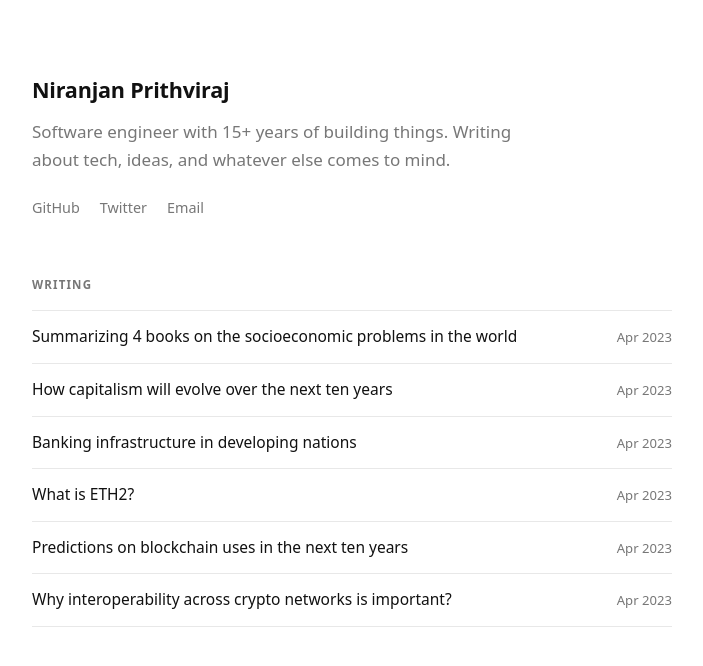
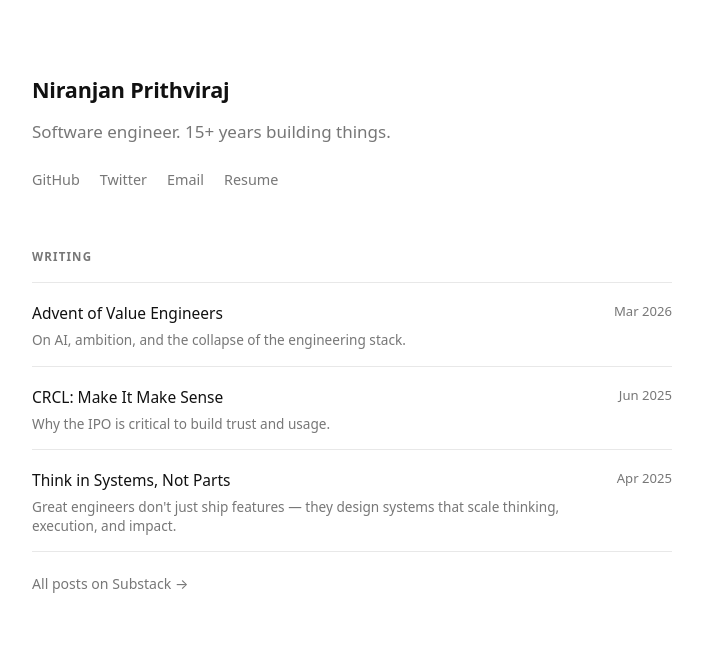
Before and after one commit to nbprithv/nbprithv.github.io, a Jekyll site: the page built from index.html, in a window 1280 px wide. Shown: the top 666 px of the page, without its empty margins (288-991 px from the left). Built offline with Jekyll 4.4.1, drawn with Linux system fonts in a browser that asks for light colours.

Commit message:
Simplify content: Substack summaries on home, add resume page
- Remove all local blog posts
- Home page now lists Substack posts with excerpts, linking out to niranjanprithviraj.substack.com
- Add resume.md page (template to fill in)
- Add Resume link to site header nav
- Drop jekyll-feed/paginate plugins (no local posts)

Co-Authored-By: Claude Sonnet 4.6 <noreply@anthropic.com>

```diff
--- a/_config.yml
+++ b/_config.yml
@@ -12,7 +12,6 @@ markdown:  kramdown
 permalink: /writing/:title/
 
 plugins:
-  - jekyll-feed
   - jekyll-sitemap
 
 exclude:
--- a/_layouts/default.html
+++ b/_layouts/default.html
@@ -7,7 +7,6 @@
   <meta name="description" content="{{ page.description | default: site.description }}">
   <link rel="stylesheet" href="/style.css">
   <link rel="canonical" href="{{ page.url | prepend: site.url }}">
-  {% feed_meta %}
 </head>
 <body>
   {{ content }}
--- a/_posts/2023-04-13-why-interoperability.md
+++ /dev/null
@@ -1,18 +0,0 @@
----
-layout: post
-title: Why interoperability across crypto networks is important?
----
-
-Interoperability across crypto networks is one of the most significant developments in the cryptocurrency world. It is a technology that allows different blockchain networks to communicate and share information with each other. This means that users can transact with different cryptocurrencies on different networks seamlessly, without the need for centralized exchanges. In this blog post, we will explore the importance of interoperability across crypto networks.
-
-Firstly, interoperability makes the cryptocurrency space more accessible to users. With different cryptocurrencies operating on different networks, it can be challenging for users to manage their digital assets. Interoperability enables users to transact with different cryptocurrencies on different networks, making it easier for them to manage their digital assets.
-
-Secondly, interoperability reduces transaction costs. With interoperability, users can exchange one cryptocurrency for another without having to go through a centralized exchange. This means that users can save on transaction fees and enjoy better exchange rates.
-
-Thirdly, interoperability increases the liquidity of cryptocurrencies. Liquidity is essential in the cryptocurrency market because it allows users to buy and sell cryptocurrencies quickly and easily. With interoperability, users can access a wider pool of liquidity across different networks, making it easier for them to trade cryptocurrencies.
-
-Fourthly, interoperability enhances the security of cryptocurrencies. With interoperability, users can access different cryptocurrencies without having to use a centralized exchange. Centralized exchanges are vulnerable to hacks, and users' funds can be lost in such events. Interoperability reduces the reliance on centralized exchanges, making it more secure for users to trade cryptocurrencies.
-
-Lastly, interoperability enables innovation in the cryptocurrency space. With different blockchain networks operating independently, there are limits to what can be achieved. Interoperability allows different networks to work together, facilitating collaboration, and innovation. This leads to the development of new and exciting use cases for cryptocurrencies and blockchain technology.
-
-In conclusion, interoperability across crypto networks is an essential development in the cryptocurrency space. It makes cryptocurrencies more accessible, reduces transaction costs, increases liquidity, enhances security, and enables innovation. The development of interoperability technology will undoubtedly have a significant impact on the cryptocurrency space, and we are excited to see what the future holds.
--- a/_posts/2023-04-14-blockchain-next-decade.md
+++ /dev/null
@@ -1,20 +0,0 @@
----
-layout: post
-title: Predictions on blockchain uses in the next ten years
----
-
-Blockchain technology has been a significant disruptor in the tech industry over the past decade, with its decentralized nature and transparent architecture changing the way we think about data, privacy, and security. The potential applications of blockchain technology are vast and varied, and we can expect to see some exciting developments over the next ten years. In this blog post, we will explore some predictions on blockchain uses in the next ten years.
-
-Digital Identity Management - Blockchain technology can revolutionize the way we manage our digital identities. With its decentralized architecture, users can have complete control over their identity data, which can be securely stored on the blockchain. This will lead to a more secure and transparent digital identity management system.
-
-Supply Chain Management - Blockchain technology can be used to track products and goods across supply chains. This can help increase transparency and efficiency, reduce fraud, and ensure that products meet regulatory requirements. In the next ten years, we can expect to see more businesses adopting blockchain technology for supply chain management.
-
-Decentralized Finance - Decentralized Finance (DeFi) is an emerging sector in the blockchain space that aims to provide financial services without the need for intermediaries. DeFi has the potential to disrupt traditional financial systems, providing faster and more affordable financial services to users worldwide.
-
-Healthcare - Blockchain technology can be used to store and manage healthcare records securely. Patients can have complete control over their health data, which can be securely stored on the blockchain. This will lead to more efficient and secure healthcare systems and better patient outcomes.
-
-Voting - Blockchain technology can be used for secure and transparent voting systems. The decentralized nature of blockchain technology ensures that voting results are tamper-proof and transparent, reducing the risk of fraud and corruption.
-
-Gaming - Blockchain technology can be used to create more immersive and secure gaming experiences. Blockchain-based gaming platforms can provide better control and ownership of in-game assets, leading to a more equitable and fair gaming experience for players.
-
-In conclusion, blockchain technology has the potential to revolutionize several industries over the next ten years. From digital identity management to healthcare and gaming, we can expect to see more widespread adoption of blockchain technology as its benefits become increasingly evident. As with any emerging technology, there will be challenges to overcome, but the potential for blockchain technology to improve the world around us is vast and exciting.
--- a/_posts/2023-04-17-future-of-capitalism.md
+++ /dev/null
@@ -1,20 +0,0 @@
----
-layout: post
-title: How capitalism will evolve over the next ten years
----
-
-Predicting the future of capitalism is a challenging task, as the global economy is influenced by a multitude of factors, including politics, technology, and social trends. Nevertheless, by analyzing current trends and projecting their impact forward, it is possible to make some informed predictions about how capitalism will evolve over the next ten years.
-
-One of the most significant drivers of change in the capitalist system is the ongoing digital revolution. As technology continues to evolve at a rapid pace, it is likely that the economy will become increasingly digitalized, with more and more businesses relying on data, automation, and artificial intelligence to drive growth and efficiency.
-
-This trend is already underway, with the rise of e-commerce, social media, and the gig economy transforming the way we work, shop, and connect with each other. In the coming years, we can expect to see even more disruption as new technologies emerge, such as blockchain, virtual reality, and 5G wireless networks.
-
-Another major trend that will shape the future of capitalism is the growing awareness of environmental sustainability and social responsibility. Consumers and investors are increasingly demanding that companies act in a socially and environmentally responsible manner, and governments around the world are introducing regulations to ensure that businesses operate in a sustainable manner.
-
-This trend is likely to accelerate over the next decade, as the impact of climate change becomes more apparent and consumers become more vocal in their demands for action. As a result, we can expect to see more companies adopting sustainable business practices and more investors prioritizing companies with strong ESG (environmental, social, and governance) records.
-
-Finally, the rise of nationalism and protectionism is another trend that will have significant implications for the future of capitalism. In recent years, there has been a backlash against globalization and free trade, with many people feeling left behind by the rapid changes in the global economy.
-
-This trend is likely to continue, with more countries adopting protectionist policies and more people pushing back against the perceived injustices of globalization. However, it remains to be seen how this trend will play out over the long term, and whether it will ultimately lead to a more fragmented and less efficient global economy.
-
-In conclusion, the future of capitalism is likely to be shaped by a complex mix of technological, social, and political trends. While it is impossible to predict exactly how these trends will play out, we can be sure that the capitalist system will continue to evolve and adapt to new challenges and opportunities in the years to come.
--- a/index.html
+++ b/index.html
@@ -4,25 +4,42 @@ layout: default
 <main>
   <header class="site-header">
     <h1>Niranjan Prithviraj</h1>
-    <p class="bio">Software engineer with 15+ years of building things. Writing about tech, ideas, and whatever else comes to mind.</p>
+    <p class="bio">Software engineer. 15+ years building things.</p>
     <nav class="social">
       <a href="https://github.com/nbprithv" target="_blank" rel="noopener">GitHub</a>
       <a href="https://twitter.com/nprithvi" target="_blank" rel="noopener">Twitter</a>
       <a href="mailto:niranjan.prithviraj@gmail.com">Email</a>
+      <a href="/resume">Resume</a>
     </nav>
   </header>
 
-  {% if site.posts.size > 0 %}
   <section>
     <p class="section-label">Writing</p>
     <ul class="post-list">
-      {% for post in site.posts %}
       <li>
-        <a href="{{ post.url }}">{{ post.title }}</a>
-        <time datetime="{{ post.date | date_to_xmlschema }}">{{ post.date | date: "%b %Y" }}</time>
+        <div class="post-info">
+          <a href="https://niranjanprithviraj.substack.com/p/advent-of-value-engineers" target="_blank" rel="noopener">Advent of Value Engineers</a>
+          <p class="post-excerpt">On AI, ambition, and the collapse of the engineering stack.</p>
+        </div>
+        <time>Mar 2026</time>
       </li>
-      {% endfor %}
+      <li>
+        <div class="post-info">
+          <a href="https://niranjanprithviraj.substack.com/p/crcl-make-it-make-sense" target="_blank" rel="noopener">CRCL: Make It Make Sense</a>
+          <p class="post-excerpt">Why the IPO is critical to build trust and usage.</p>
+        </div>
+        <time>Jun 2025</time>
+      </li>
+      <li>
+        <div class="post-info">
+          <a href="https://niranjanprithviraj.substack.com/p/think-in-systems-not-parts" target="_blank" rel="noopener">Think in Systems, Not Parts</a>
+          <p class="post-excerpt">Great engineers don't just ship features — they design systems that scale thinking, execution, and impact.</p>
+        </div>
+        <time>Apr 2025</time>
+      </li>
     </ul>
+    <p class="substack-link">
+      <a href="https://niranjanprithviraj.substack.com" target="_blank" rel="noopener">All posts on Substack →</a>
+    </p>
   </section>
-  {% endif %}
 </main>
--- a/style.css
+++ b/style.css
@@ -73,13 +73,15 @@ a { color: inherit; }
 .post-list li {
   display: flex;
   justify-content: space-between;
-  align-items: baseline;
+  align-items: flex-start;
   gap: 16px;
-  padding: 13px 0;
+  padding: 16px 0;
   border-bottom: 1px solid var(--border);
 }
 
 .post-list li:first-child { border-top: 1px solid var(--border); }
+
+.post-info { flex: 1; min-width: 0; }
 
 .post-list a {
   text-decoration: none;
@@ -88,11 +90,31 @@ a { color: inherit; }
 
 .post-list a:hover { opacity: 0.6; }
 
+.post-excerpt {
+  color: var(--muted);
+  font-size: 0.85rem;
+  margin-top: 3px;
+  line-height: 1.4;
+}
+
 .post-list time {
   color: var(--muted);
   font-size: 0.82rem;
   white-space: nowrap;
+  padding-top: 2px;
 }
+
+.substack-link {
+  margin-top: 20px;
+  font-size: 0.88rem;
+}
+
+.substack-link a {
+  color: var(--muted);
+  text-decoration: none;
+}
+
+.substack-link a:hover { color: var(--text); }
 
 /* ── Back link ────────────────────────────────── */
 
@@ -176,6 +198,6 @@ article pre code { background: none; padding: 0; }
 
 @media (max-width: 480px) {
   body { padding: 48px 20px 80px; }
-  .post-list li { flex-direction: column; gap: 2px; }
+  .post-list li { flex-direction: column; gap: 4px; }
   .post-list time { font-size: 0.78rem; }
 }
```
Also changed, not shown: _posts/2023-04-15-what-is-eth2.md (deleted, +0 -24 lines), _posts/2023-04-16-banking-developing-nations.md (deleted, +0 -20 lines), _posts/2023-04-18-four-books-on-socioeconomic.md (deleted, +0 -12 lines), resume.md (added, +36 -0 lines).
